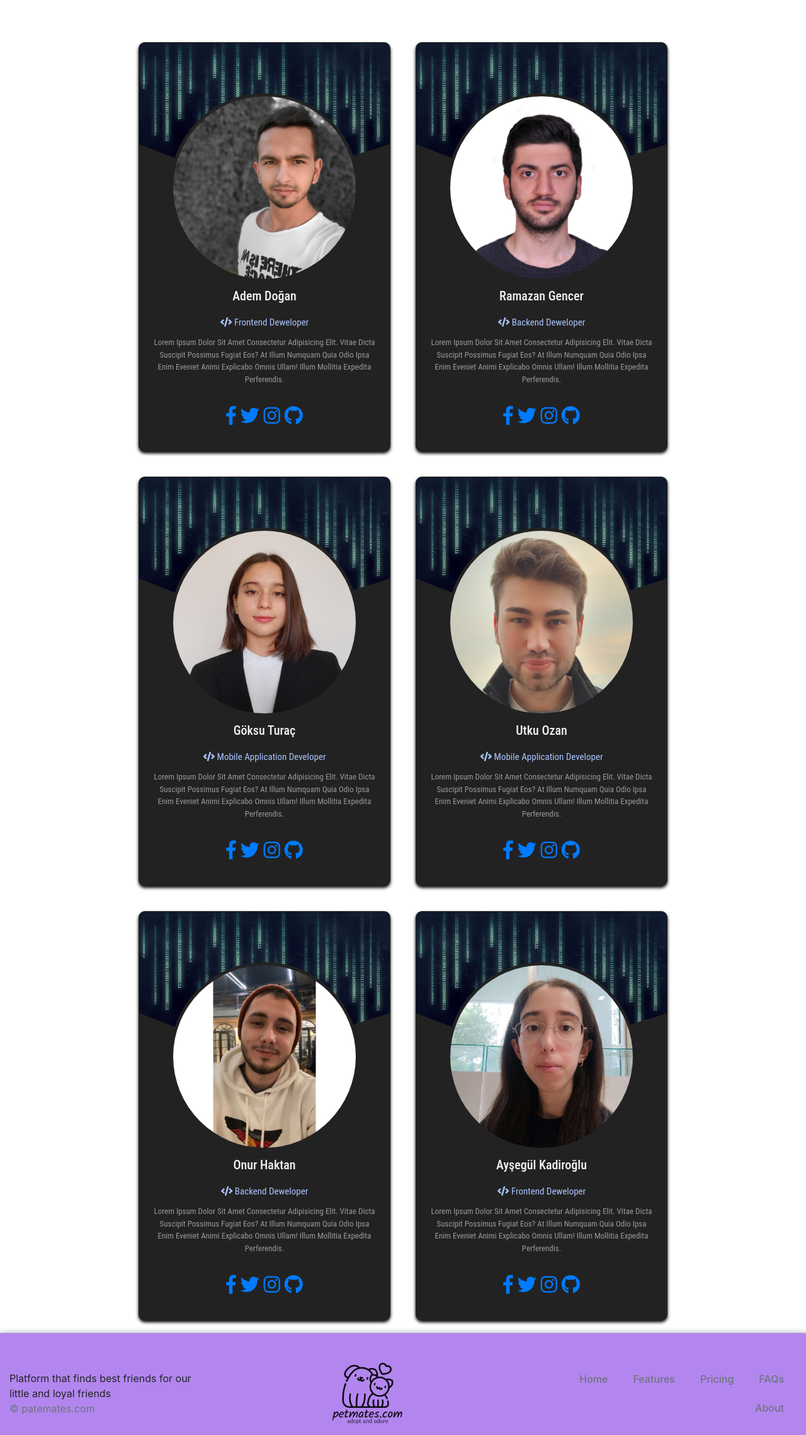
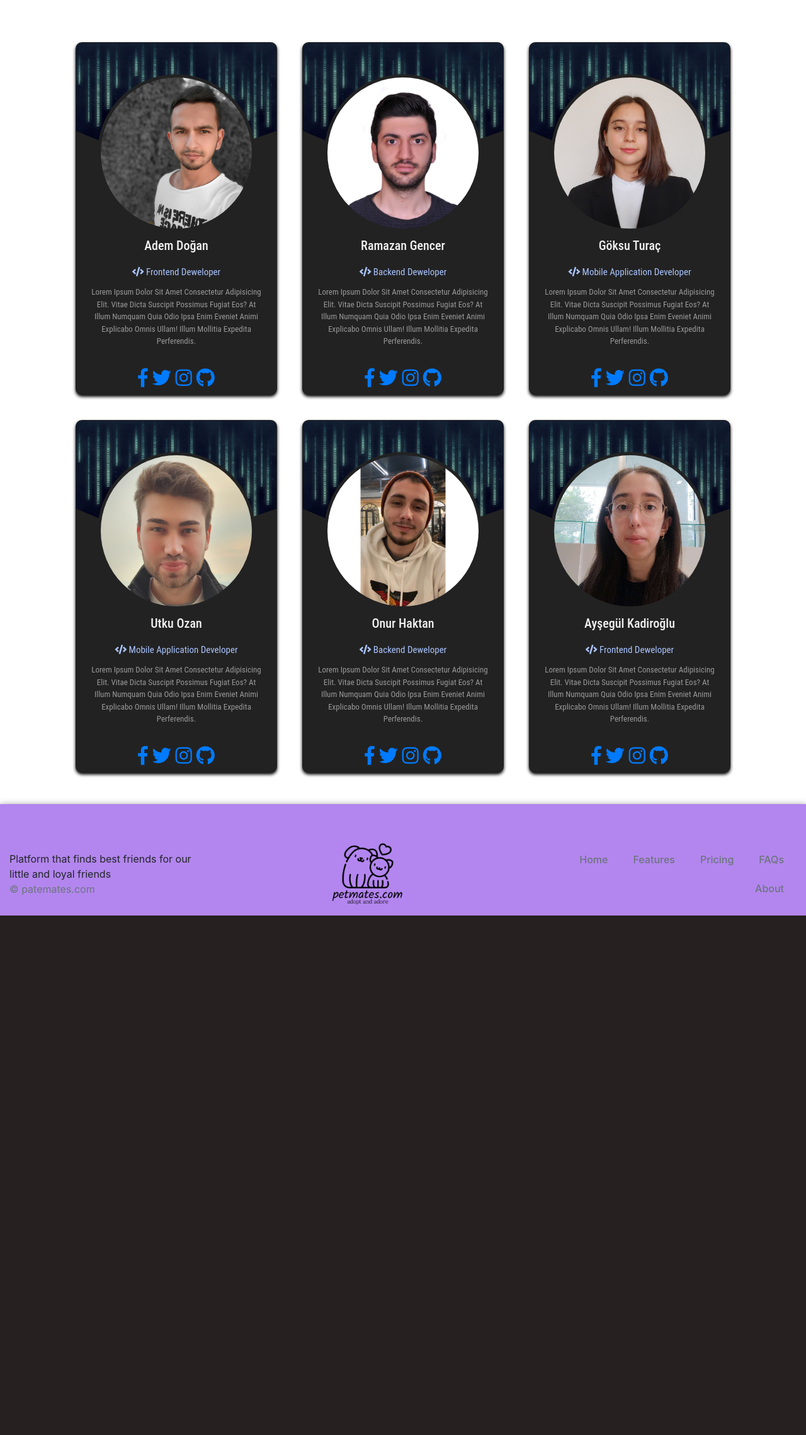
Before and after one commit to PetMatess/petmateswebsite, a PHP site: page /About_Us.html in a window 1280 px wide; the page is wider, and only the part inside the window is pictured. Shown: the part 173-2452 px from the top of that part at 63% size. After the commit the page ends 1627 px from the top of that part, so only its background shows below. Run offline with PHP 8.4, Linux system fonts and the light colour scheme.

Commit message:
Update navbarfooter.css

```diff
--- a/navbarfooter.css
+++ b/navbarfooter.css
@@ -575,14 +575,15 @@ font-weight: 500;
     justify-content: center;
     flex-wrap: wrap;
 	margin-top: 15px; padding: 0;
+	margin-bottom: 15px;
     box-sizing: border-box;
     text-transform: capitalize;
     transition: all .2s linear;
     font-family: Verdana, Geneva, Tahoma, sans-serif ;
 }
 .card{
-    height: 650px;
-    width: 400px;
+   height: 560px;
+    width: 320px;
     margin: 20px;
     box-shadow: 0 3px 5px #000;
     border-radius: 10px;
@@ -593,15 +594,15 @@ font-weight: 500;
 }
 .card .bg-image img{
     width: 100%;
-    height: 230px;
+    height: 200px;
     object-fit: cover;
     clip-path: polygon(0 0 , 100% 0%,100% 70%,45% 100%, 0 70%) ;
 
 
 }
 .card .pic img{
-    height: 300px;
-    width: 300px;
+    height: 250px;
+    width: 250px;
     border-radius: 50% ;
     border: 5px solid #222;
     margin-top: -150px;
```
